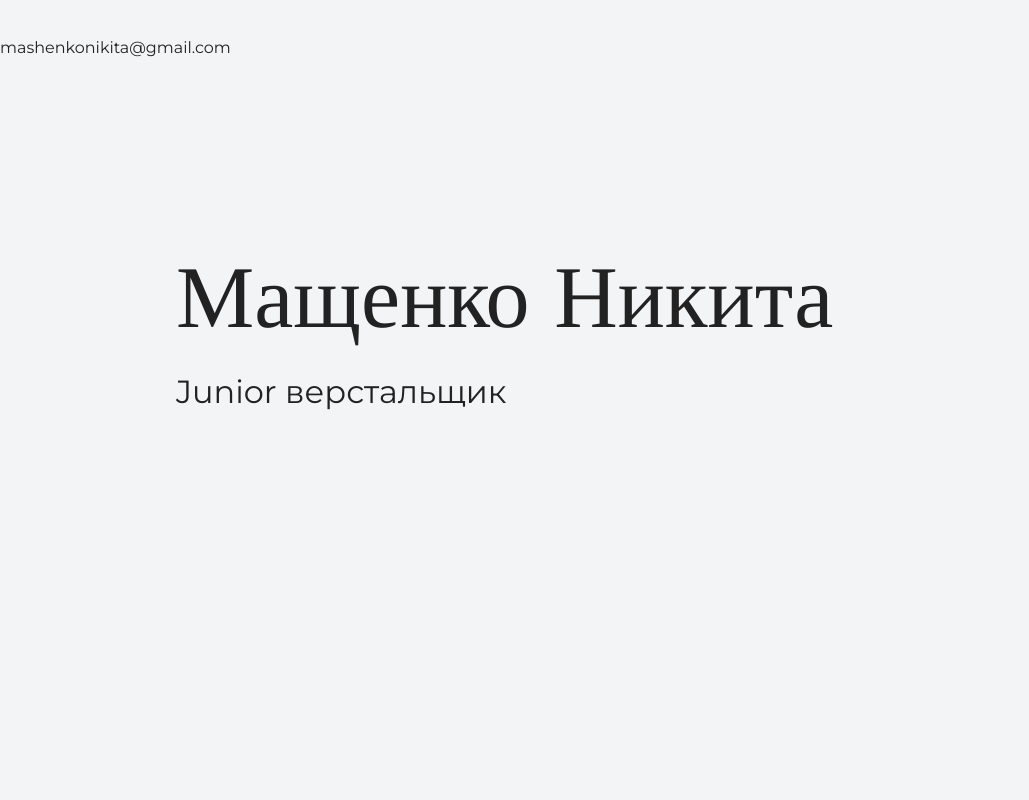
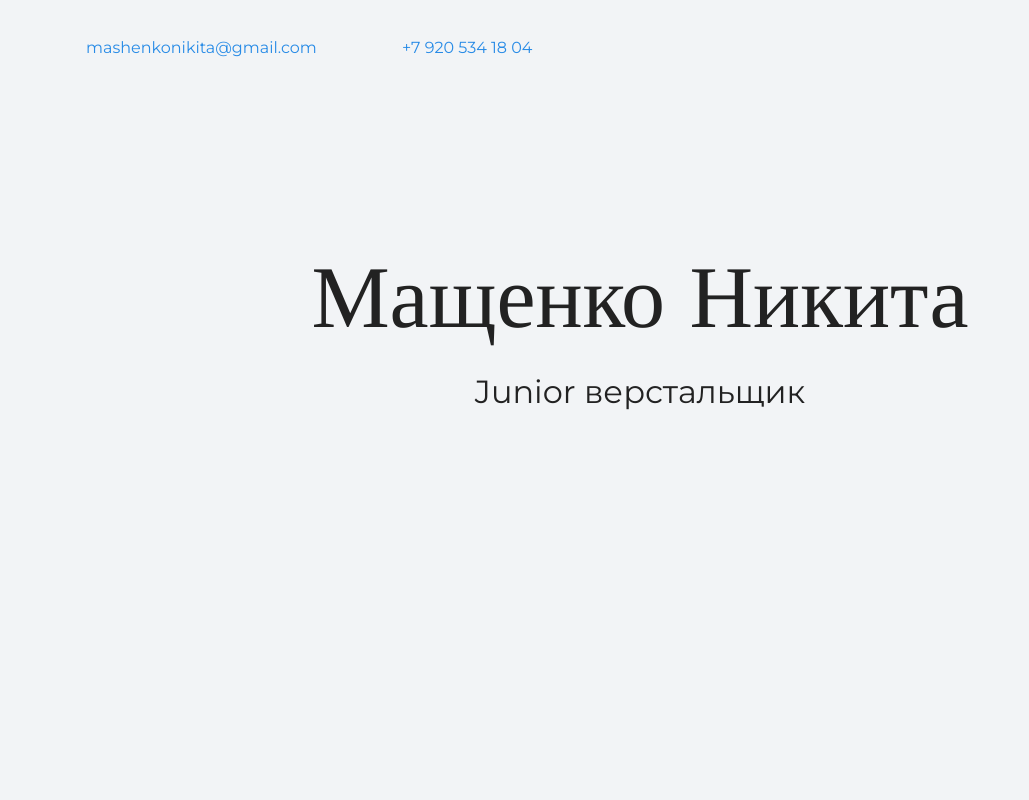
Before and after one commit to mashenkonikita/my-site, a plain HTML site: page index.html in a window 1280 px wide. Shown: the top 800 px of the page, without its empty margins (0-1029 px from the left). Drawn offline with nearby package versions, Linux system fonts and the light colour scheme.

Commit message:
обновляет файлы

```diff
--- a/index.html
+++ b/index.html
@@ -10,12 +10,17 @@
   <body>
 
     <header class="page-header">
-      mashenkonikita@gmail.com
+	<div>
+		<a class="header-email" href="mailto:mashenkonikita@gmail.com">mashenkonikita@gmail.com</a>
+		<a class="header-phone" href="tel:+79205341804">+7 920 534 18 04</a>
+	</div>
     </header>
+
+	<section class="hero-image">
 		<div class="container">
-    <section class="hero-image">
       <h1 class="heading">Мащенко Никита</h1>
       <p>Junior верстальщик</p>
+	  </div>
     </section>
 
     <section class="intro">
```
